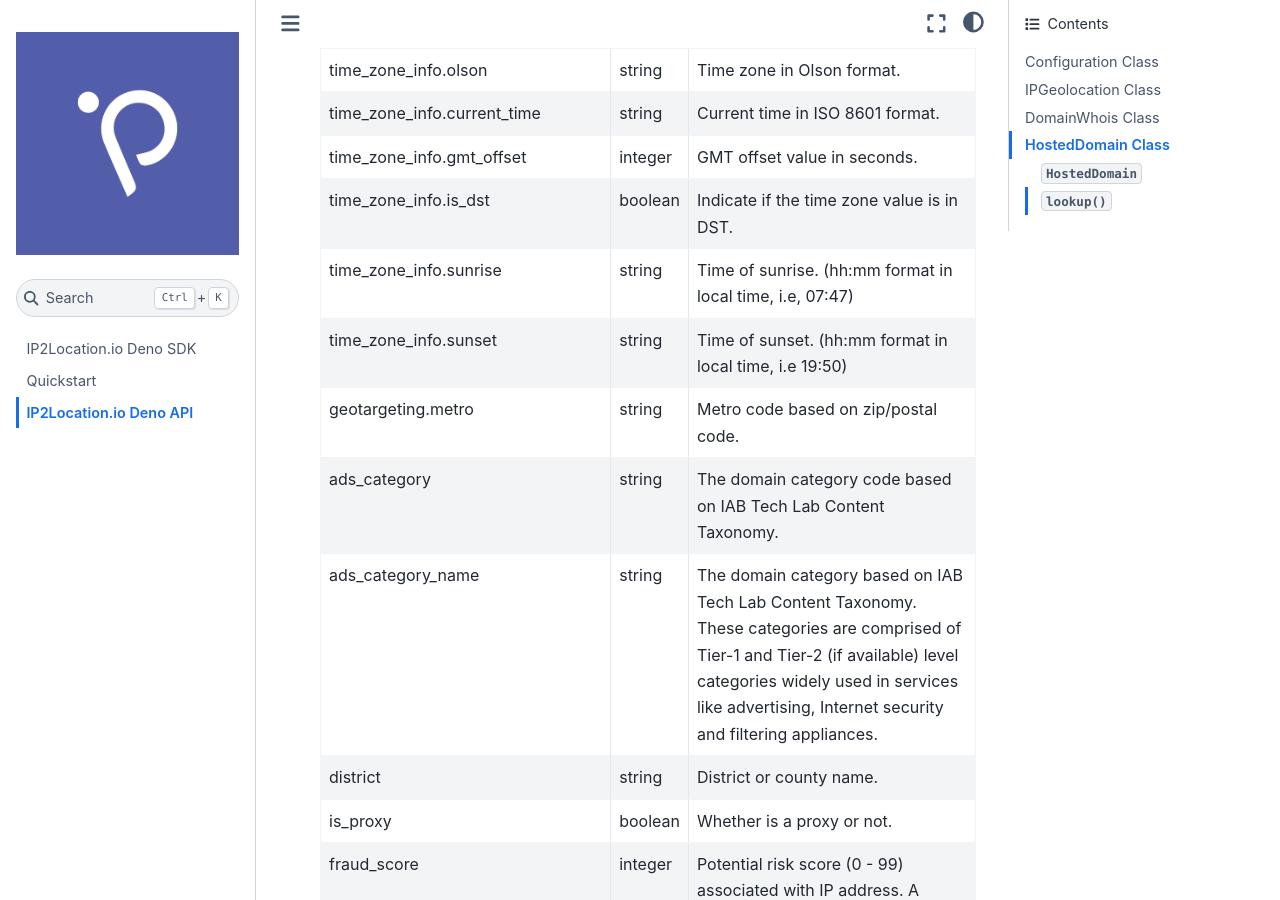
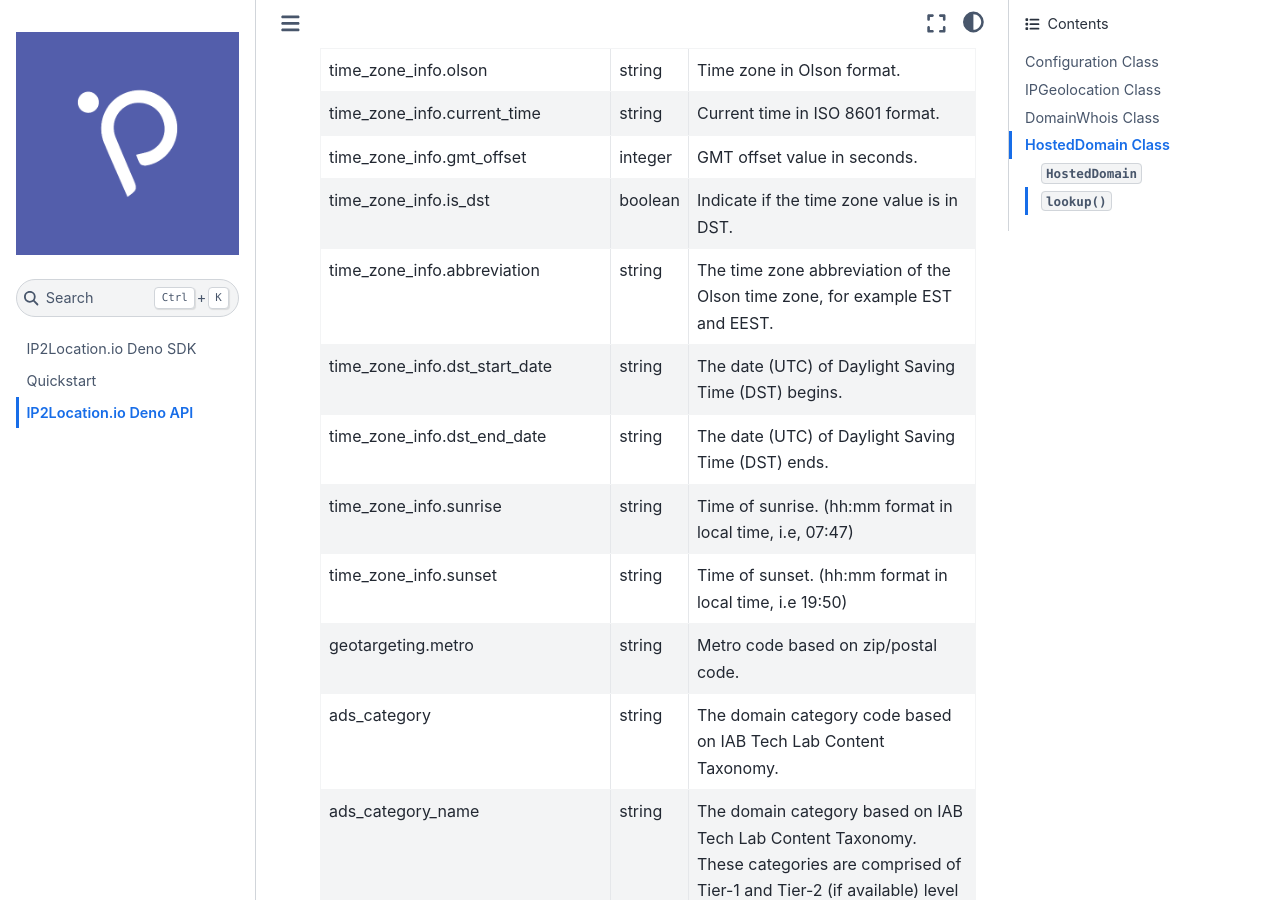
Before and after one commit to ip2location/ip2location-io-deno, a Sphinx documentation site: the page built from docs/source/code.md, in a window 1280 px wide and 900 px high, scrolled down 4369 px. Built offline with Sphinx 7.4.7 and the Sphinx Book theme 1.1.4, drawn with Linux system fonts in a browser that asks for light colours.

Commit message:
Added abbreviation, dst_start_date and dst_end_date info

```diff
--- a/docs/source/code.md
+++ b/docs/source/code.md
@@ -81,6 +81,9 @@
 |time_zone_info.current_time|string|Current time in ISO 8601 format.|
 |time_zone_info.gmt_offset|integer|GMT offset value in seconds.|
 |time_zone_info.is_dst|boolean|Indicate if the time zone value is in DST.|
+|time_zone_info.abbreviation|string|The time zone abbreviation of the Olson time zone, for example EST and EEST.|
+|time_zone_info.dst_start_date|string|The date (UTC) of Daylight Saving Time (DST) begins.|
+|time_zone_info.dst_end_date|string|The date (UTC) of Daylight Saving Time (DST) ends.|
 |time_zone_info.sunrise|string|Time of sunrise. (hh:mm format in local time, i.e, 07:47)|
 |time_zone_info.sunset|string|Time of sunset. (hh:mm format in local time, i.e 19:50)|
 |geotargeting.metro|string|Metro code based on zip/postal code.|
```
